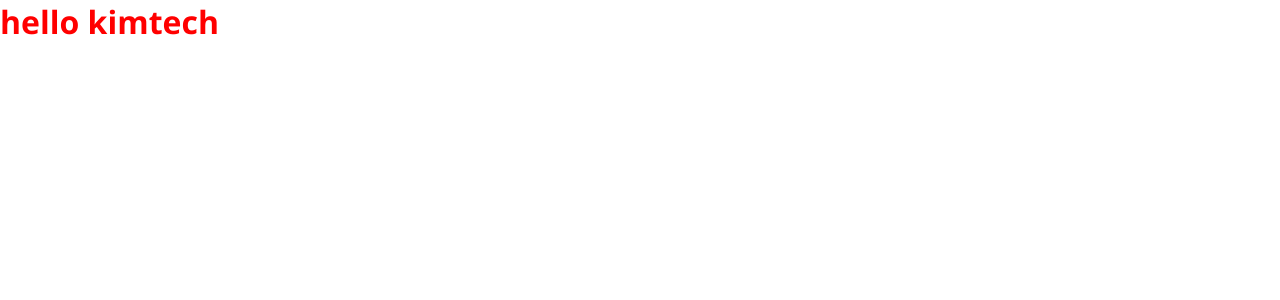
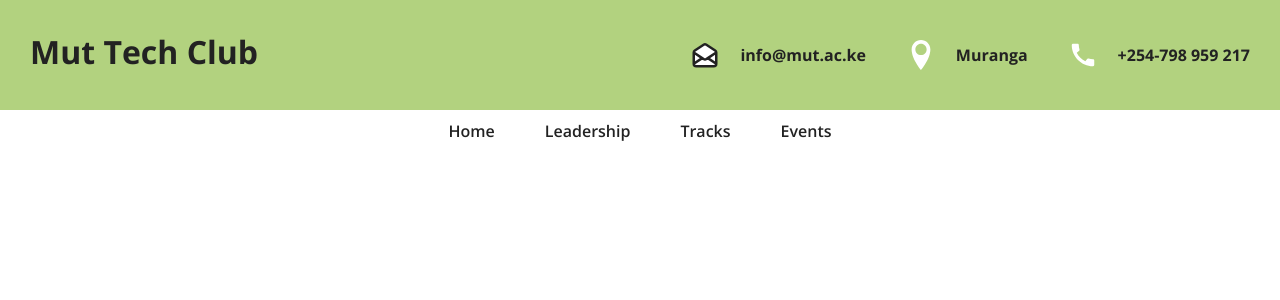
Before and after one commit to kimtechnos/Tech2give-Murang-a-University-Tech-Club, a React (Vite) app: page / in a window 1280 px wide. Shown: the top 300 px of the page. Built offline with nearby package versions, Linux system fonts and the light colour scheme.

Commit message:
adding header section

```diff
--- a/index.html
+++ b/index.html
@@ -1,4 +1,4 @@
-<!DOCTYPE html>
+<!doctype html>
 <html lang="en">
   <head>
     <meta charset="UTF-8" />
--- a/package.json
+++ b/package.json
@@ -11,7 +11,8 @@
   },
   "dependencies": {
     "react": "^18.2.0",
-    "react-dom": "^18.2.0"
+    "react-dom": "^18.2.0",
+    "react-icons": "^5.2.1"
   },
   "devDependencies": {
     "@types/react": "^18.2.66",
--- a/src/App.jsx
+++ b/src/App.jsx
@@ -1,11 +1,10 @@
-
 import "./assets/globals.css";
-function App() {
-  return(
+import Header from "./components/Header/Header";
+const App = () => {
+  return (
     <>
-      <h1>hello kimtech </h1>
+      <Header />
     </>
-  )
-
-}
+  );
+};
 export default App;
--- a/src/assets/globals.css
+++ b/src/assets/globals.css
@@ -22,6 +22,3 @@ body {
   font-family: "Open Sans", sans-serif;
   color: var(--color-black);
 }
-h1 {
-  color: red;
-}
--- a/src/components/Header/Header.jsx
+++ b/src/components/Header/Header.jsx
@@ -0,0 +1,12 @@
+import HeaderTOP from "./HeaderTop";
+import Headerbottom from "./Headerbottom";
+import "./header.css";
+const Header = () => {
+  return (
+    <div className="header">
+      <HeaderTOP />
+      <Headerbottom />
+    </div>
+  );
+};
+export default Header;
--- /dev/null
+++ b/src/components/Header/HeaderTop.jsx
@@ -0,0 +1,24 @@
+import { HiOutlineMailOpen } from "react-icons/hi";
+import { ImLocation } from "react-icons/im";
+import { MdCall } from "react-icons/md";
+const SocialInfo = ({ icon, label }) => {
+  return (
+    <div className="header-social-info">
+      <div className="header-social-icon-wrapper">{icon}</div>
+      <p>{label}</p>
+    </div>
+  );
+};
+const HeaderTOP = () => {
+  return (
+    <div className="header-top">
+      <h1 className="logo">Mut Tech Club</h1>
+      <div className="header-social">
+        <SocialInfo icon={<HiOutlineMailOpen />} label="info@mut.ac.ke " />
+        <SocialInfo icon={<ImLocation />} label="Muranga  " />
+        <SocialInfo icon={<MdCall />} label="+254-798 959 217 " />
+      </div>
+    </div>
+  );
+};
+export default HeaderTOP;
--- /dev/null
+++ b/src/components/Header/Headerbottom.jsx
@@ -0,0 +1,23 @@
+const Headerbottom = () => {
+  return (
+    <div className="header-bottom">
+      <nav className="header-nav">
+        <ol className="header-nav-list">
+          <li className="header-nav-item">
+            <a href="">Home</a>
+          </li>
+          <li className="header-nav-item">
+            <a href="">Leadership</a>
+          </li>
+          <li className="header-nav-item">
+            <a href="">Tracks </a>
+          </li>
+          <li className="header-nav-item">
+            <a href="">Events </a>
+          </li>
+        </ol>
+      </nav>
+    </div>
+  );
+};
+export default Headerbottom;
--- /dev/null
+++ b/src/components/Header/header.css
@@ -0,0 +1,78 @@
+.header-top {
+  display: flex;
+  justify-content: space-between;
+  background-color: var(--color-primary);
+  padding: 3rem;
+
+  /* font-size: 3rem; */
+  font-weight: bolder;
+}
+@media screen and (max-width: 46.562em) {
+  .header-top {
+    flex-wrap: wrap;
+    justify-content: center;
+  }
+}
+.header-social {
+  display: flex;
+  gap: 3rem;
+}
+@media screen and (max-width: 39.875em) {
+  .header-social {
+    flex-wrap: wrap;
+    flex-direction: column;
+    justify-content: center;
+  }
+}
+@media screen and (max-width: 18.375em) {
+  .header-social {
+    display: none;
+  }
+}
+
+.header-social-info {
+  display: flex;
+  gap: 1rem;
+  align-items: center;
+}
+.header-social-icon-wrapper {
+  --size: 5rem;
+  width: var(--size);
+  height: var(--size);
+  display: grid;
+  place-content: center;
+  /* color: white; */
+}
+.header-social-icon-wrapper svg {
+  width: 3rem;
+  height: 3rem;
+  fill: white;
+}
+.header-nav-list {
+  display: flex;
+  justify-content: center;
+  list-style: none;
+  gap: 3rem;
+  flex-wrap: wrap;
+}
+@media screen and (max-width: 25.2rem) {
+  .header-nav-list {
+    gap: 0.5rem;
+    flex-direction: column;
+    text-align: center;
+  }
+}
+.header-nav-item a {
+  text-decoration: none;
+  text-transform: capitalize;
+  font-weight: 600;
+  color: var(--color-black);
+  padding: 1rem;
+  display: inline-block;
+  transition: all 0.5s;
+}
+.header-nav-item a:hover {
+  background-color: var(--color-primary-light);
+  color: var(--color-white);
+  border-radius: 5%;
+}
--- a/vite.config.js
+++ b/vite.config.js
@@ -1,7 +1,7 @@
-import { defineConfig } from 'vite'
-import react from '@vitejs/plugin-react-swc'
+import { defineConfig } from "vite";
+import react from "@vitejs/plugin-react-swc";
 
 // https://vitejs.dev/config/
 export default defineConfig({
   plugins: [react()],
-})
+});
```
Also changed, not shown: src/main.jsx (+5 -6 lines), 1 other file (tests, documents, lock files or other folders).
